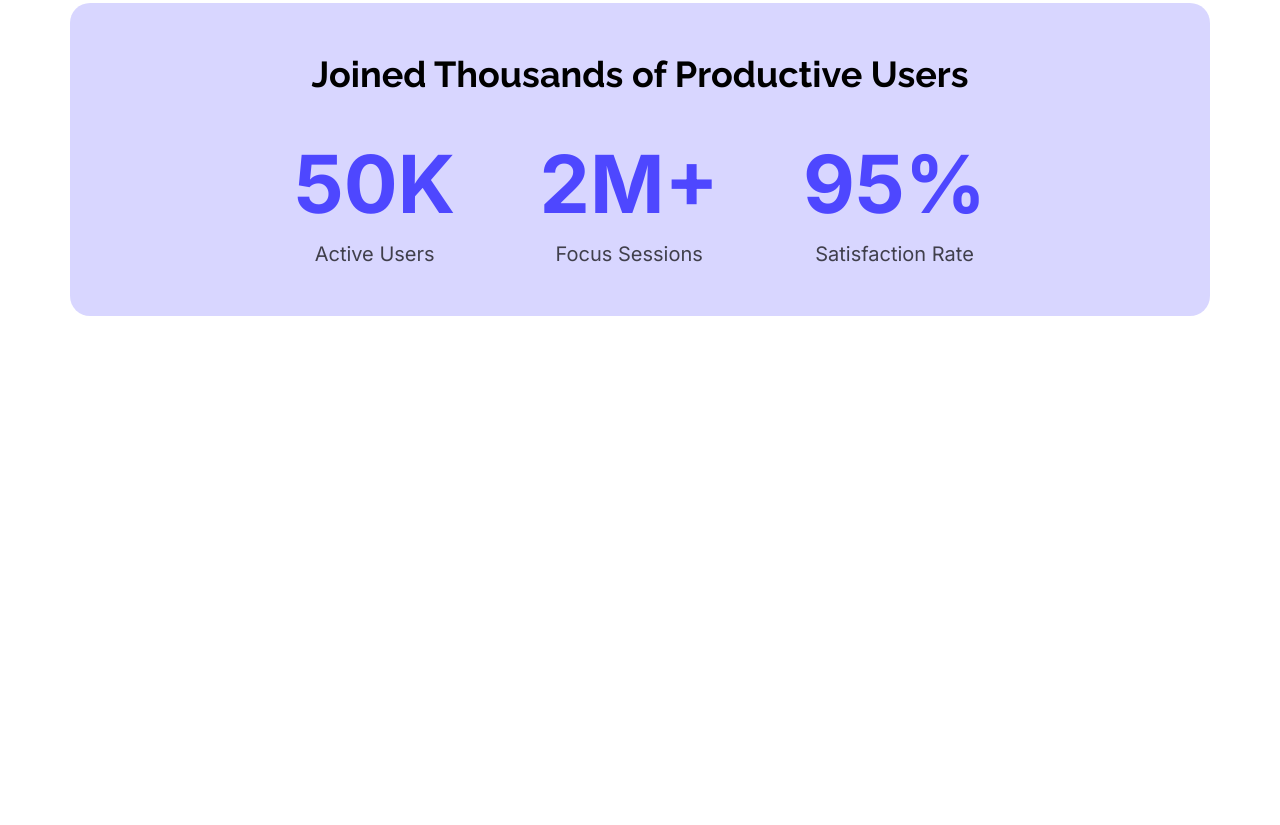
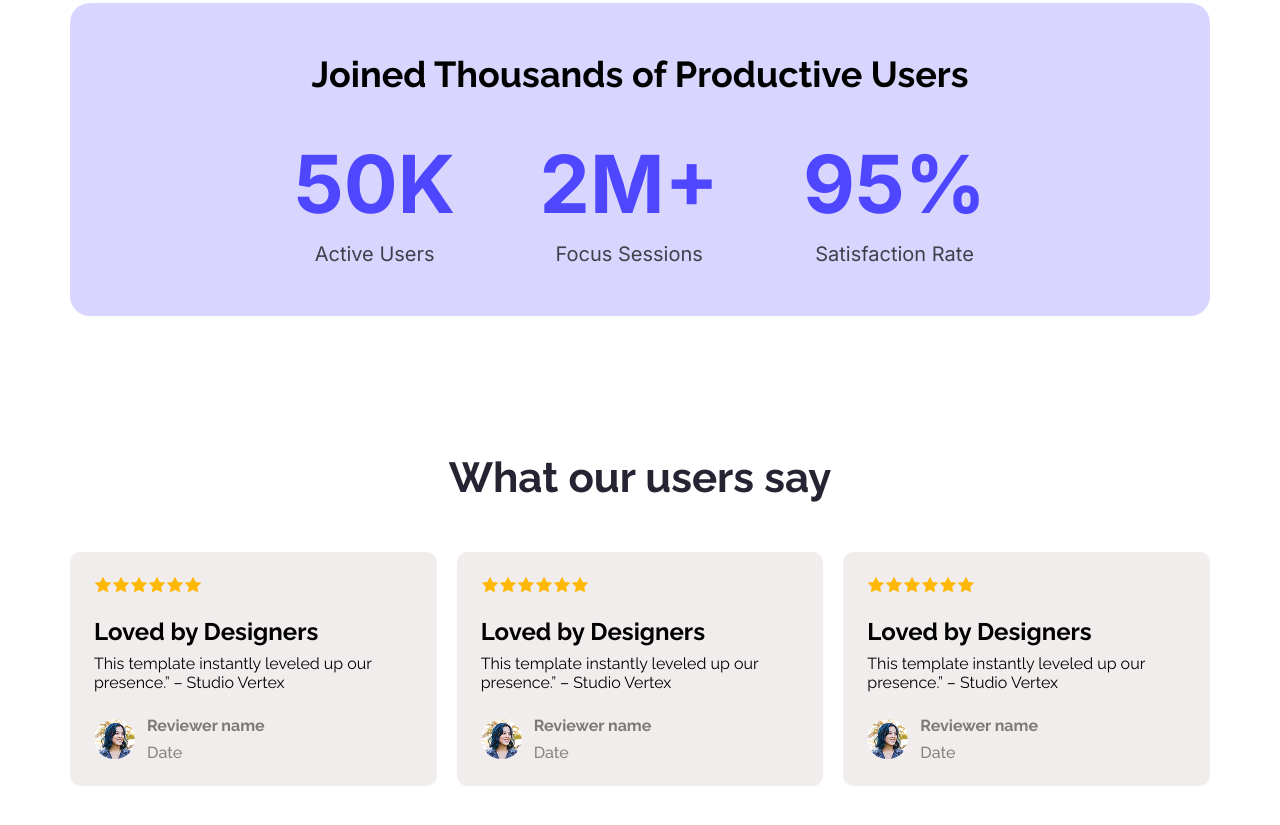
Before and after one commit to mdriyazakondo/assignment-1, a plain HTML site: page index.html in a window 1280 px wide. Shown: the part 1365-2190 px from the top of the page. Before the commit the page ends 1681 px from the top, so only its background shows below. Drawn offline with Linux system fonts and the light colour scheme.

Commit message:
review section

```diff
--- a/index.html
+++ b/index.html
@@ -74,6 +74,78 @@
           </div>
         </div>
       </section>
+
+      <section class="reviews">
+        <h2 class="review">What our users say</h2>
+        <div class="review-box">
+          <div class="review-content">
+            <div class="review-icon">
+              <img src="./image/icon-star.png" alt="" />
+              <img src="./image/icon-star.png" alt="" />
+              <img src="./image/icon-star.png" alt="" />
+              <img src="./image/icon-star.png" alt="" />
+              <img src="./image/icon-star.png" alt="" />
+              <img src="./image/icon-star.png" alt="" />
+            </div>
+            <h2 class="review-title">Loved by Designers</h2>
+            <p class="review-description">
+              This template instantly leveled up our presence.” – Studio Vertex
+            </p>
+            <div class="review-image">
+              <img class="review-img" src="./image/avatar.png" alt="" />
+              <div>
+                <h4 class="review-name">Reviewer name</h4>
+                <p class="review-date">Date</p>
+              </div>
+            </div>
+          </div>
+          <div class="review-content">
+            <div class="review-icon">
+              <img src="./image/icon-star.png" alt="" />
+              <img src="./image/icon-star.png" alt="" />
+              <img src="./image/icon-star.png" alt="" />
+              <img src="./image/icon-star.png" alt="" />
+              <img src="./image/icon-star.png" alt="" />
+              <img src="./image/icon-star.png" alt="" />
+            </div>
+            <h2 class="review-title">Loved by Designers</h2>
+            <p class="review-description">
+              This template instantly leveled up our presence.” – Studio Vertex
+            </p>
+            <div class="review-image">
+              <img class="review-img" src="./image/avatar.png" alt="" />
+              <div>
+                <h4 class="review-name">Reviewer name</h4>
+                <p class="review-date">Date</p>
+              </div>
+            </div>
+          </div>
+          <div class="review-content">
+            <div class="review-icon">
+              <img src="./image/icon-star.png" alt="" />
+              <img src="./image/icon-star.png" alt="" />
+              <img src="./image/icon-star.png" alt="" />
+              <img src="./image/icon-star.png" alt="" />
+              <img src="./image/icon-star.png" alt="" />
+              <img src="./image/icon-star.png" alt="" />
+            </div>
+            <h2 class="review-title">Loved by Designers</h2>
+            <p class="review-description">
+              This template instantly leveled up our presence.” – Studio Vertex
+            </p>
+            <div class="review-image">
+              <img class="review-img" src="./image/avatar.png" alt="" />
+              <div>
+                <h4 class="review-name">Reviewer name</h4>
+                <p class="review-date">Date</p>
+              </div>
+            </div>
+          </div>
+        </div>
+      </section>
+
+      <!-- webflow section -->
+
     </main>
   </body>
 </html>
--- a/style/style.css
+++ b/style/style.css
@@ -141,3 +141,54 @@
   font-weight: 400;
   margin-top: 10px;
 }
+
+/** review section */
+.reviews {
+  margin-top: 137px;
+  margin-bottom: 137px;
+}
+.review {
+  text-align: center;
+  margin-bottom: 50px;
+  color: #252432;
+  font-size: 42px;
+  font-weight: bold;
+}
+.review-box {
+  display: flex;
+  align-items: center;
+  justify-content: space-between;
+  gap: 20px;
+}
+.review-content {
+  padding: 24px;
+  background-color: #f2eded;
+  border-radius: 10px;
+}
+.review-content .review-icon {
+  display: flex;
+}
+.review-icon {
+  margin-bottom: 24px;
+}
+.review-title {
+  margin-bottom: 8px;
+}
+.review-image {
+  display: flex;
+  align-items: center;
+  gap: 12px;
+  margin-top: 24px;
+}
+.review-image .review-img {
+  border-radius: 50%;
+}
+
+.review-name {
+  color: rgb(126, 120, 120);
+  margin-bottom: 8px;
+}
+.review-date {
+  color: rgb(134, 131, 131);
+  font-weight: 500;
+}
```
